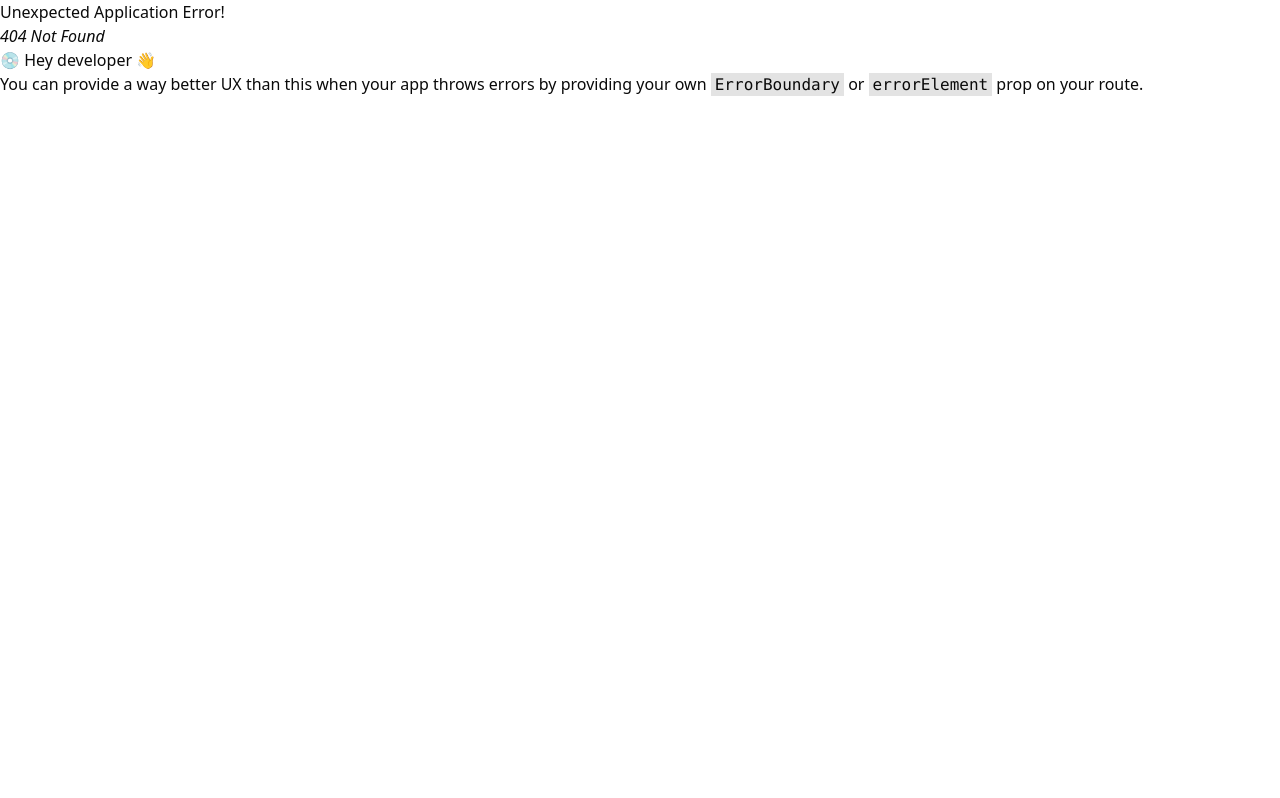
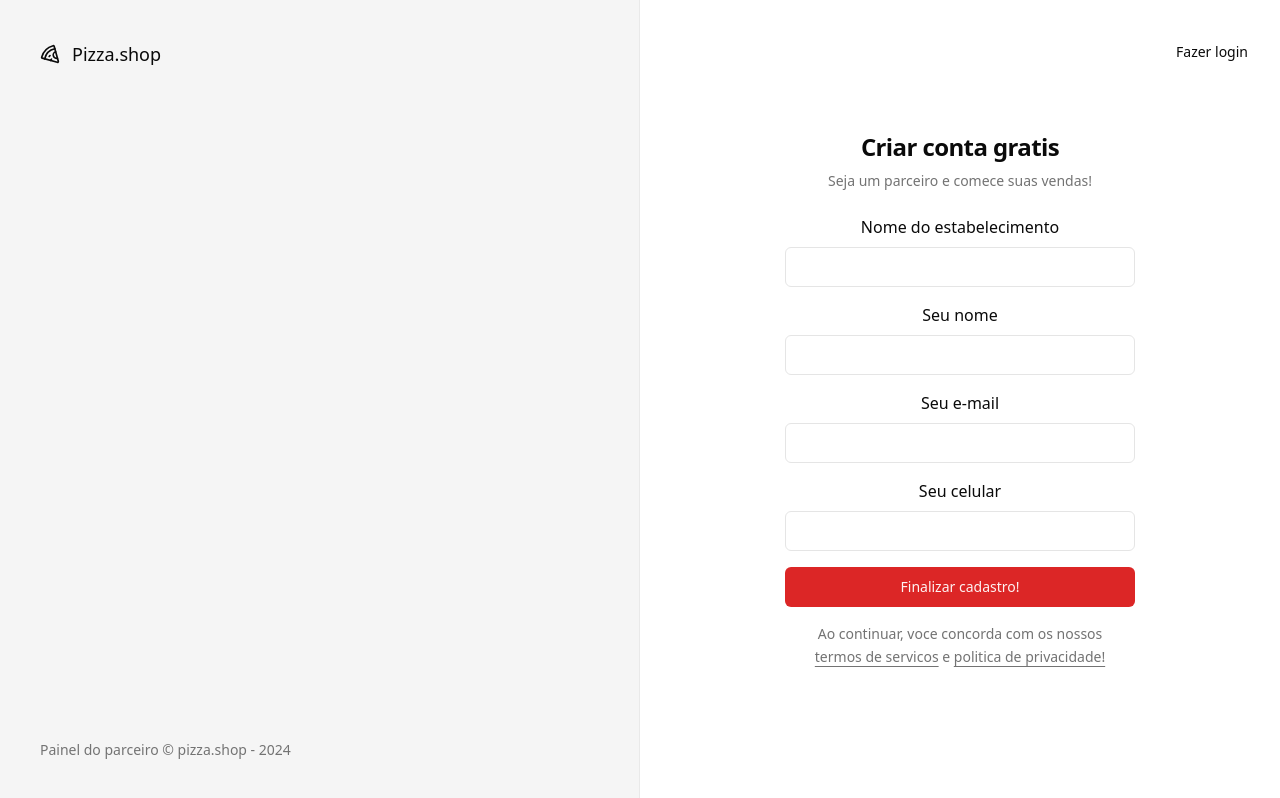
Before and after one commit to yabaernesto/pizza-shop, a React (Vite) app: page /sign-out in a window 1280 px wide. Before the commit this address had no page. Built offline with nearby package versions, Linux system fonts and the light colour scheme.

Commit message:
feat: establishment registration added

```diff
--- a/src/page/_layouts/auth.tsx
+++ b/src/page/_layouts/auth.tsx
@@ -15,7 +15,7 @@
         </footer>
       </div>
 
-      <div className="flex flex-col items-center justify-center">
+      <div className="flex flex-col items-center justify-center relative">
         <Outlet />
       </div>
     </div>
--- a/src/page/auth/sign-in.tsx
+++ b/src/page/auth/sign-in.tsx
@@ -2,6 +2,7 @@
 import { Helmet } from "react-helmet-async";
 import { useForm } from "react-hook-form";
 import { z } from "zod";
+import { Link } from "react-router-dom";
 
 import { Input } from "../../components/ui/input";
 import { Button } from "../../components/ui/button";
@@ -35,6 +36,16 @@
     <>
       <Helmet title="login" />
       <div className="p-8">
+        <Button
+          variant="ghost"
+          className="absolute right-4 top-8"
+          asChild
+        >
+          <Link to='/sign-out'>
+            Novo estabelecimento
+          </Link>
+        </Button>
+
         <div className="w-[350px] flex flex-col text-center gap-6">
           <div className="flex flex-col gap-2 text-center">
             <h1 className="text-2xl font-semibold tracking-tight">
--- /dev/null
+++ b/src/page/auth/sign-up.tsx
@@ -0,0 +1,126 @@
+import { Label } from "@radix-ui/react-label";
+import { Helmet } from "react-helmet-async";
+import { useForm } from "react-hook-form";
+import { z } from "zod";
+
+import { Input } from "../../components/ui/input";
+import { Button } from "../../components/ui/button";
+import { toast } from "sonner";
+import { Link, useNavigate } from "react-router-dom";
+
+const signUpForm = z.object({
+  restaurantName: z.string(),
+  managerName: z.string(),
+  phone: z.string(),
+  email: z.string().email(),
+});
+
+type SignUpFom = z.infer<typeof signUpForm>;
+
+export function SignUp() {
+  const navigate = useNavigate();
+
+  const { register, handleSubmit, formState: { isSubmitting } } = useForm<SignUpFom>();
+
+  async function handleSignIn(data: SignUpFom) {
+    try {
+      await new Promise(resolve => setTimeout(resolve, 2000));
+
+      toast.success('Restaurante cadastrado com sucesso!', {
+        action: {
+          label: 'Login',
+          onClick: () => navigate('/sign-in'),
+        },
+      });
+    } catch {
+      toast.error('Erro ao cadastrar restaurante.');
+    }
+  }
+
+  return (
+    <>
+      <Helmet title="login" />
+      <div className="p-8">
+        <Button
+            variant="ghost"
+            className="absolute right-4 top-8"
+            asChild
+          >
+            <Link to='/sign-in'>
+              Fazer login
+            </Link>
+          </Button>
+        <div className="w-[350px] flex flex-col text-center gap-6">
+          <div className="flex flex-col gap-2 text-center">
+            <h1 className="text-2xl font-semibold tracking-tight">
+              Criar conta gratis
+            </h1>
+            <p className="text-sm text-muted-foreground">
+              Seja um parceiro e comece suas vendas!
+            </p>
+          </div>
+
+          <form onSubmit={handleSubmit(handleSignIn)} className="space-y-4">
+            <div className="space-y-2">
+              <Label htmlFor="restaurantName">
+                Nome do estabelecimento
+              </Label>
+              <Input
+                id="restaurantName"
+                type="text"
+                {...register("restaurantName")}
+              />
+            </div>
+
+            <div className="space-y-2">
+              <Label htmlFor="managerName">
+                Seu nome
+              </Label>
+              <Input
+                id="managerName"
+                type="text"
+                {...register("managerName")}
+              />
+            </div>
+
+            <div className="space-y-2">
+              <Label htmlFor="email">
+                Seu e-mail
+              </Label>
+              <Input
+                id="email"
+                type="email"
+                {...register("email")}
+              />
+            </div>
+
+            <div className="space-y-2">
+              <Label htmlFor="phone">
+                Seu celular
+              </Label>
+              <Input
+                id="phone"
+                type="tel"
+                {...register("phone")}
+              />
+            </div>
+
+            <Button disabled={isSubmitting} className="w-full" type="submit">
+              Finalizar cadastro!
+            </Button>
+
+            <p className="px-6 text-center text-sm leading-relaxed text-muted-foreground">
+              Ao continuar, voce concorda com os nossos{' '}
+              <a href="#" className="underline underline-offset-4">
+                termos de servicos
+              </a> e {' '}
+              <a href="#" className="underline underline-offset-4">
+                politica de  privacidade!
+              </a>
+            </p>
+          </form>
+        </div>
+      </div>
+    </>
+  );
+}
```
Also changed, not shown: src/router.tsx (+11 -1 lines).
